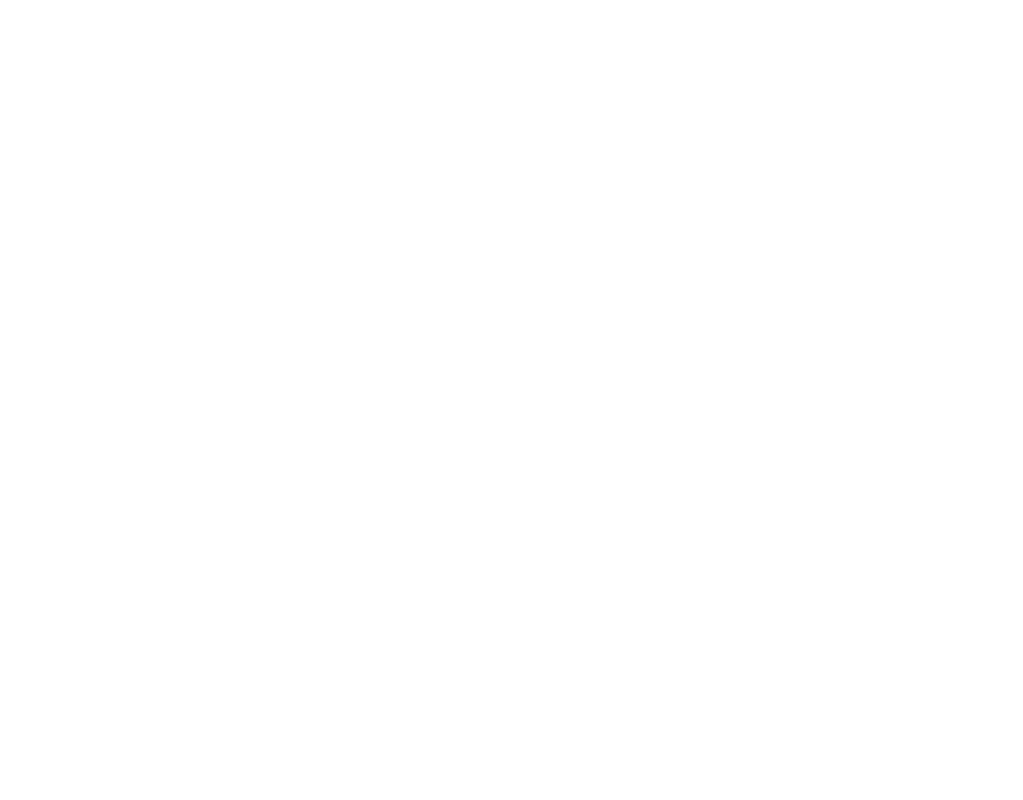
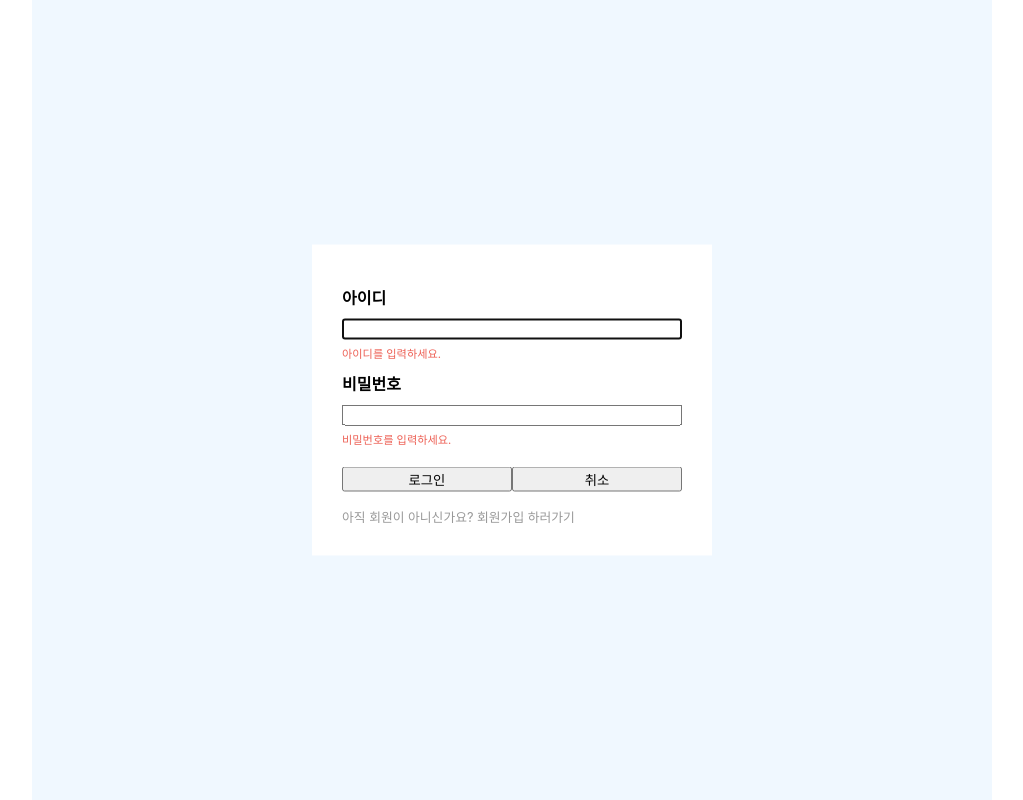
Before and after one commit to hanghae99-week6-team3/FE, a React (Create React App) app: page /login in a window 1280 px wide. Before the commit this address had no page. Shown: the whole page, without its empty margins (128-1151 px from the left). Built offline with nearby package versions, Linux system fonts and the light colour scheme.

Commit message:
#1 로그인 화면 추가

```diff
--- a/src/pages/Login.jsx
+++ b/src/pages/Login.jsx
@@ -1,11 +1,56 @@
-import React from 'react';
+import React from "react";
+import { useState } from "react";
+import { useNavigate } from "react-router-dom";
+import Layout from "../components/common/Layout";
+import {
+  RED,
+  GREEN,
+  StForm,
+  StInputGroup,
+  StButtonGroup,
+  StLock,
+  StHelper,
+  StAlreadyUser,
+} from "../components/elements/StyledLogin";
 
 const Login = () => {
-    return (
-        <div>
+  const navigate = useNavigate();
+  const initialState = { id: 0, userId: "", password: "" };
+  const [loginUser, setLoginUser] = useState(initialState);
 
-        </div>
-    );
+  const onChangeHandler = (event) => {
+    const { name, value } = event.target;
+    setLoginUser({ ...loginUser, [name]: value });
+  };
+
+  return (
+    <Layout>
+      <StForm>
+        <StInputGroup>
+          <label>아이디</label>
+          <input type="text" autoFocus name="userId" value={loginUser.userId} onChange={onChangeHandler} />
+          {!loginUser.userId ? <StHelper color={RED}>아이디를 입력하세요.</StHelper> : null}
+        </StInputGroup>
+
+        <StInputGroup>
+          <label>비밀번호</label>
+          <input type="password" name="password" value={loginUser.password} onChange={onChangeHandler} />
+          {!loginUser.password ? <StHelper color={RED}>비밀번호를 입력하세요.</StHelper> : null}
+        </StInputGroup>
+
+        <StButtonGroup>
+          <button type="submit">로그인</button>
+          <button type="button" onClick={() => navigate("/")}>
+            취소
+          </button>
+        </StButtonGroup>
+
+        <StAlreadyUser>
+          아직 회원이 아니신가요? <span onClick={() => navigate("/join")}>회원가입 하러가기</span>
+        </StAlreadyUser>
+      </StForm>
+    </Layout>
+  );
 };
 
 export default Login;
--- a/src/shared/Router.jsx
+++ b/src/shared/Router.jsx
@@ -2,6 +2,7 @@
 import Home from "../pages/Home";
 import Join from "../pages/Join";
 import Detail from "../pages/Detail";
+import Login from "../pages/Login";
 
 function Router() {
   return (
@@ -9,6 +10,7 @@
       <Routes>
         <Route path="/" element={<Home />} />
         <Route path="/join" element={<Join />} />
+        <Route path="/login" element={<Login />} />
         <Route path="/detail/:id" element={<Detail />} />
       </Routes>
     </BrowserRouter>
```
